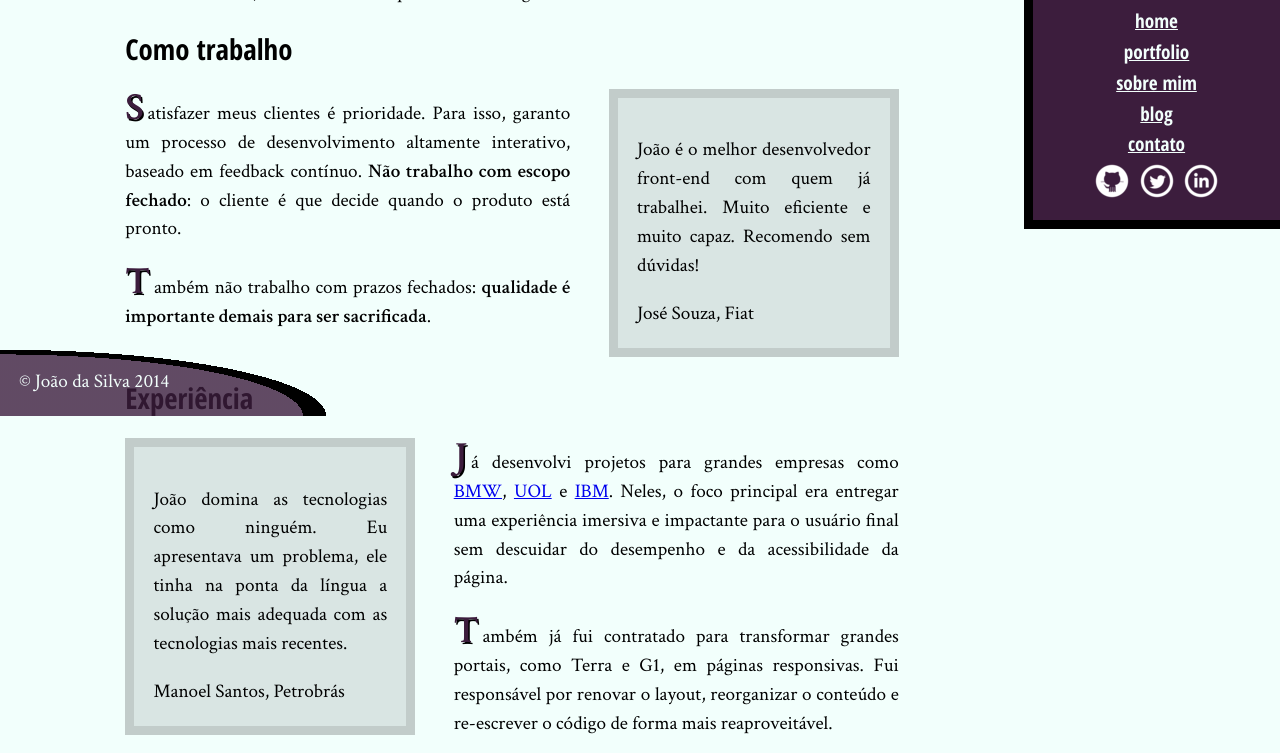
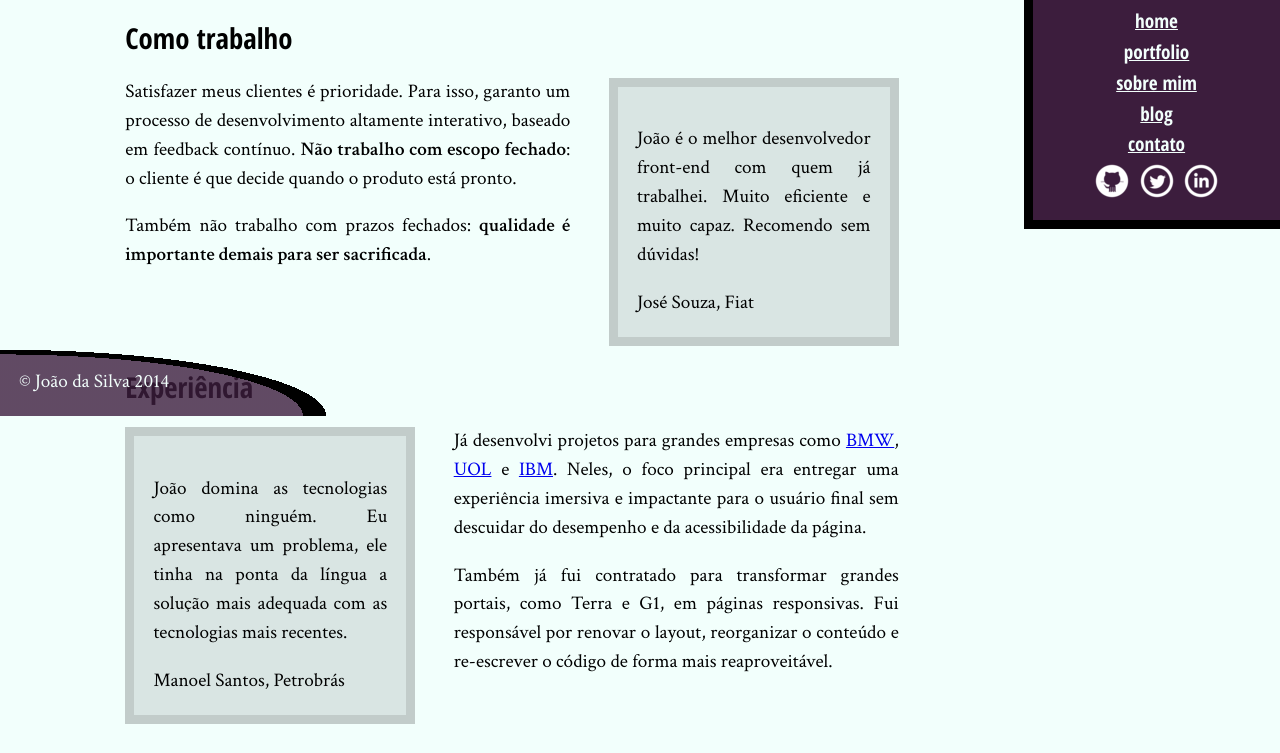
Before and after one commit to jcbeuker/curso-html-css, a plain HTML site: page curso-html-css/bio.html in a window 1280 px wide. Shown: the part 384-1137 px from the top of the page. Drawn offline with Linux system fonts and the light colour scheme.

Commit message:
Capitalizando apenas o primeiro parágrafo.

```diff
--- a/curso-html-css/css/bio.css
+++ b/curso-html-css/css/bio.css
@@ -31,7 +31,7 @@
     transform: scale(1.2) rotate(5deg);
 }
 
-.container>p::first-letter {
+.container:first-of-type>p:first-child:first-letter {
     font-size: 2em;
     font-weight: bold;
     color: #3C1D3D;
```
